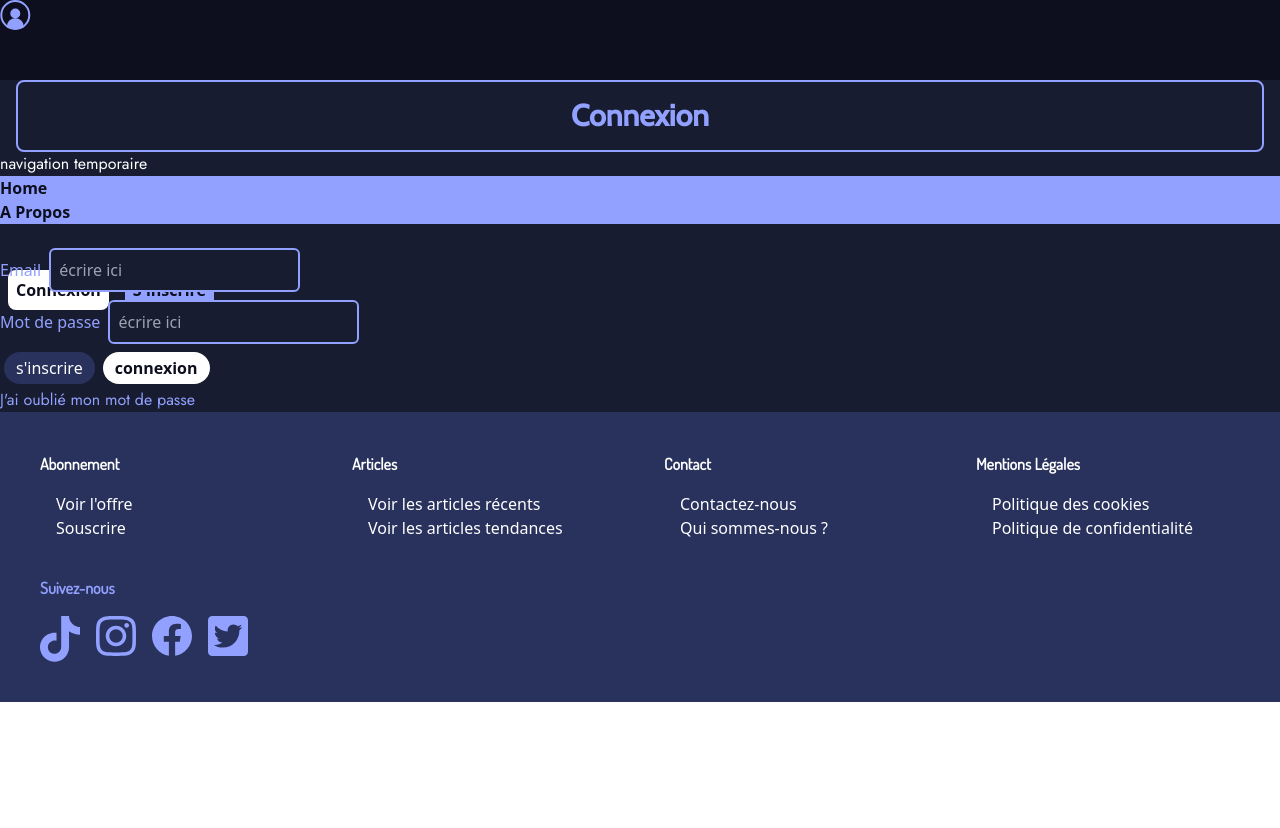
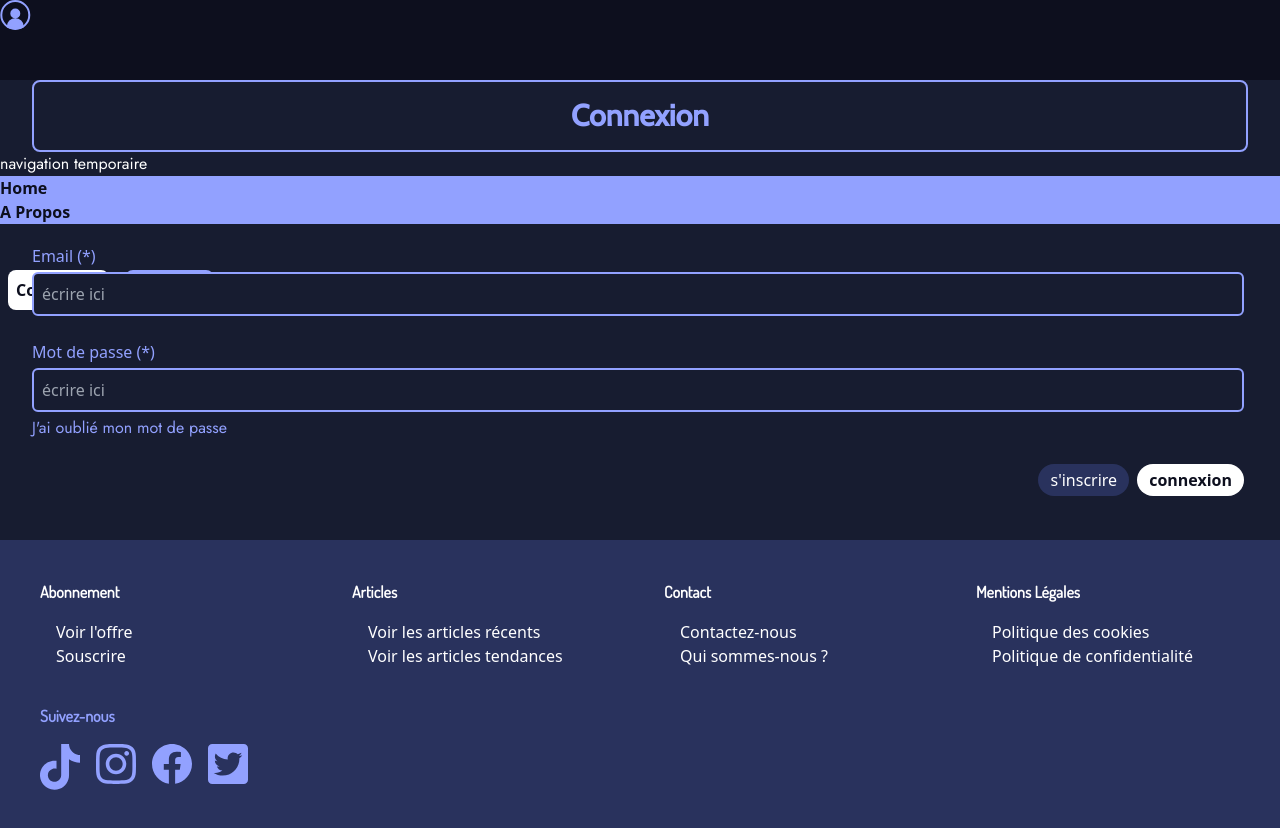
Before and after one commit to marionmura/ProjetS2_marion_yann_aline, a Vue app: page /Connexion in a window 1280 px wide. Before the commit the page ends 800 px from the top, so only its background shows below. Built offline with nearby package versions, Linux system fonts and the light colour scheme.

Commit message:
page connexion en tailwind ok

```diff
--- a/src/pages/Connexion.vue
+++ b/src/pages/Connexion.vue
@@ -27,23 +27,29 @@ export default {
 
 <template  >
   <div class="bg-grisbg text-white">
-    <h1 class="ml-4 mr-4 p-4 text-center text-violet border-2 rounded-lg">Connexion</h1>
+    <h1 class="ml-[2rem] mr-[2rem] p-4 text-center text-violet border-2 rounded-lg">Connexion</h1>
     <div class="flex flex-col">
         <p>navigation temporaire</p>
         <RouterLink class="bg-violet text-noirbackground font-bold" to="/Home">Home</RouterLink>
         <RouterLink class="bg-violet text-noirbackground font-bold" to="/aPropos">A Propos</RouterLink>
     </div>
 
-    <div class="mt-5 text-white">
-      <label class="text-violet" width="50px">Email </label><input type="email" id="login" placeholder="écrire ici" class="bg-grisbg border-2 rounded-md text-violet p-2 m-1 focus:outline-none focus:ring-2 focus:ring-rouge focus:border-0">
+    <div class="mt-5  pb-10 flex flex-col mr-[2rem] ml-[2rem] text-white">
+      <label class="text-violet" width="50px">Email (*)</label>
       <p></p>
-      <label class="text-violet" width="50px">Mot de passe  </label><input  type="password" id="passwd" placeholder="écrire ici" class="bg-grisbg border-2 rounded-md text-violet p-2 m-1 focus:outline-none focus:ring-2 focus:ring-rouge focus:border-0" >
+      <input type="email" id="login" placeholder="écrire ici" class="bg-grisbg border-2 rounded-md text-violet p-2 m-1 ml-0 focus:outline-none focus:ring-2 focus:ring-rouge focus:border-0">
+      <p class="mb-5"></p>
+      <label class="text-violet" width="50px">Mot de passe (*) </label><p></p>
+      <input  type="password" id="passwd" placeholder="écrire ici" class="bg-grisbg border-2 rounded-md text-violet p-2 ml-0 m-1 focus:outline-none focus:ring-2 focus:ring-rouge focus:border-0" >
       <p></p>
 
+      <p class="text-violet " v-on:click="reset()">J'ai oublié mon mot de passe</p>
 
-      <button class="p-1 m-1 pl-3 pr-3 rounded-full bg-grisfooter text-white" v-on:click="register()">s'inscrire</button>
-      <button class="p-1 pl-3 pr-3  m-1 text-noirbackground font-bold rounded-full bg-white" v-on:click="login()">connexion</button>
-      <p class="text-violet " v-on:click="reset()">J'ai oublié mon mot de passe</p>
+      <div class="flex flex-row justify-end mt-5">
+        <button class="p-1  m-1 pl-3 pr-3 rounded-full bg-grisfooter text-white" v-on:click="register()">s'inscrire</button>
+        <button class="p-1 pl-3 pr-3  m-1 text-noirbackground font-bold rounded-full bg-white" v-on:click="login()">connexion</button>
+
+      </div>
     </div>
 
     </div>
```
